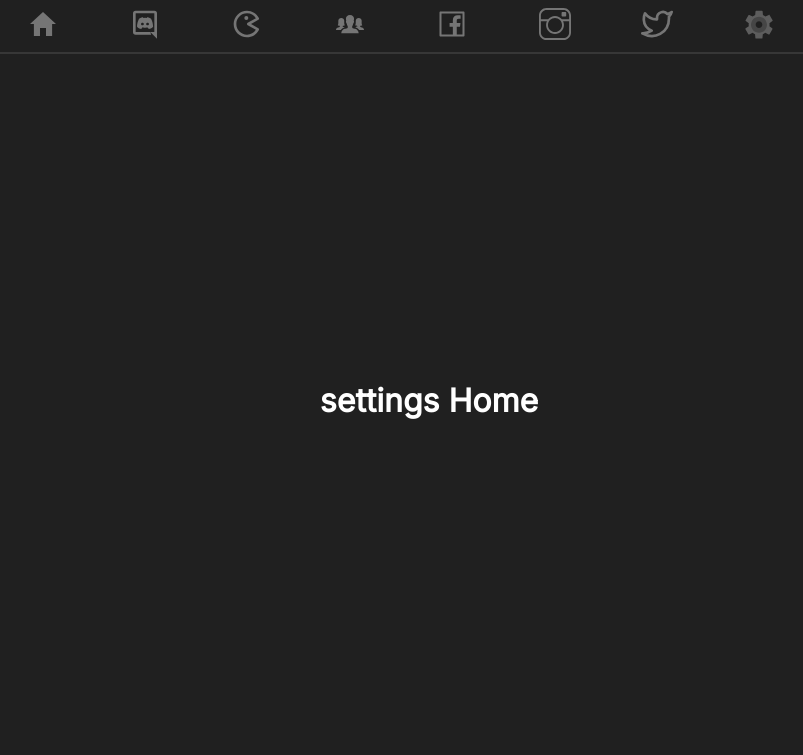
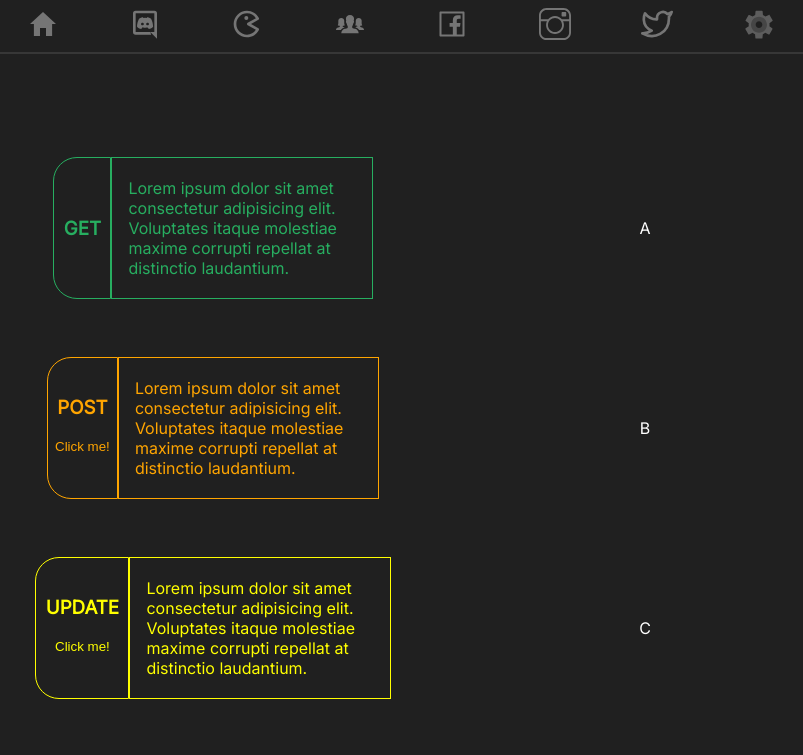
Before and after one commit to mois3222/web_react_app, a React (Vite) app: page /settings/home in a window 1280 px wide. Shown: the top 755 px of the page, without its empty margins (111-914 px from the left). Built offline with nearby package versions, Linux system fonts and the light colour scheme; data requests are answered from the project's data file.

Commit message:
commit: POST and GET done Date: 06/09/2023 Author: developMoi

```diff
--- a/src/API/db.json
+++ b/src/API/db.json
@@ -1,3 +1,74 @@
 {
-  "games": []
+  "games": [
+    {
+      "id": 1,
+      "name": "Zrist",
+      "img": "imgs/zrist-back.jpg",
+      "url": "https://html5.gamemonetize.com/iyq1x3g396ik7vhf71czo9ubmjrimzd4/",
+      "createAdt": "2023-09-07T00:47:46.295Z"
+    },
+    {
+      "id": 2,
+      "name": "Mini Switcher",
+      "img": "imgs/miniswitcher-back.jpg",
+      "url": "https://html5.gamemonetize.com/r822rwum14259b7wacvt1acbp3e4jv4a/",
+      "createAdt": "2023-09-07T00:47:46.295Z"
+    },
+    {
+      "id": 3,
+      "name": "FireBlob",
+      "img": "imgs/fireblob-back.jpg",
+      "url": "https://html5.gamemonetize.com/18maefikrn6r5isrep10icvc6lzfrfft/",
+      "createAdt": "2023-09-07T00:47:46.295Z"
+    },
+    {
+      "id": 4,
+      "name": "Mini Blocks",
+      "img": "imgs/miniblocks-back.jpg",
+      "url": "https://html5.gamemonetize.com/a3g08anaetn716zmnmike7tvgokee4ip/",
+      "createAdt": "2023-09-07T00:47:46.295Z"
+    },
+    {
+      "id": 5,
+      "name": "Mini Colors",
+      "img": "imgs/minicolors-back.jpg",
+      "url": "https://html5.gamemonetize.com/qdi48bsj1weirf128p32hoagcw2q9kr0/",
+      "createAdt": "2023-09-07T00:47:46.295Z"
+    },
+    {
+      "id": 6,
+      "name": "Emerald And Amber",
+      "img": "imgs/emeraldandamber-back.jpg",
+      "url": "https://html5.gamemonetize.com/qjyxz4nan9jjcwed12rspodfjqrsc773/",
+      "createAdt": "2023-09-07T00:47:46.295Z"
+    },
+    {
+      "id": 7,
+      "name": "Mini Push",
+      "img": "imgs/minipush-back.jpg",
+      "url": "https://html5.gamemonetize.com/fkcezxby2ig5nff714fgjvc287a7cd7s/",
+      "createAdt": "2023-09-07T00:47:46.295Z"
+    },
+    {
+      "id": 8,
+      "name": "FireBlob Winter",
+      "img": "imgs/fireblobwinter-back.jpg",
+      "url": "https://html5.gamemonetize.com/pj05r8tubjj0ukl65o5t9ha5pp111a2r/",
+      "createAdt": "2023-09-07T00:47:46.295Z"
+    },
+    {
+      "id": 9,
+      "name": "Gum Adventures DX",
+      "img": "imgs/gumdx-back.jpg",
+      "url": "https://html5.gamemonetize.com/ej2w8vnngsep8kcqsfxae8iyg6ghuci9/",
+      "createAdt": "2023-09-07T00:47:46.295Z"
+    },
+    {
+      "id": 10,
+      "name": "Mini Arrows",
+      "img": "imgs/miniarrows-back.jpg",
+      "url": "https://html5.gamemonetize.com/f1eta6xj4p282uxtt4fomstuq9sbkwcz/",
+      "createAdt": "2023-09-07T00:47:46.295Z"
+    }
+  ]
 }
--- /dev/null
+++ b/src/components/HomeSettings.tsx
@@ -0,0 +1,147 @@
+import CrudApi from "../service/crudApi";
+import { useEffect, useState } from "react";
+import TGames from "../modules/games";
+
+const HomeSettings = () => {
+  const api = CrudApi.getInstance();
+  const [res, setRes] = useState<TGames[]>([]);
+
+  useEffect(() => {
+    (async () => {
+      const rta: TGames[] = await api.GET();
+      setRes(rta);
+      console.log(rta);
+    })();
+  }, []);
+
+  const games: TGames[] = [
+    {
+      name: "Zrist",
+      img: "imgs/zrist-back.jpg",
+      url: "https://html5.gamemonetize.com/iyq1x3g396ik7vhf71czo9ubmjrimzd4/",
+    },
+    {
+      name: "Mini Switcher",
+      img: "imgs/miniswitcher-back.jpg",
+      url: "https://html5.gamemonetize.com/r822rwum14259b7wacvt1acbp3e4jv4a/",
+    },
+    {
+      name: "FireBlob",
+      img: "imgs/fireblob-back.jpg",
+      url: "https://html5.gamemonetize.com/18maefikrn6r5isrep10icvc6lzfrfft/",
+    },
+    {
+      name: "Mini Blocks",
+      img: "imgs/miniblocks-back.jpg",
+      url: "https://html5.gamemonetize.com/a3g08anaetn716zmnmike7tvgokee4ip/",
+    },
+    {
+      name: "Mini Colors",
+      img: "imgs/minicolors-back.jpg",
+      url: "https://html5.gamemonetize.com/qdi48bsj1weirf128p32hoagcw2q9kr0/",
+    },
+    {
+      name: "Emerald And Amber",
+      img: "imgs/emeraldandamber-back.jpg",
+      url: "https://html5.gamemonetize.com/qjyxz4nan9jjcwed12rspodfjqrsc773/",
+    },
+    {
+      name: "Mini Push",
+      img: "imgs/minipush-back.jpg",
+      url: "https://html5.gamemonetize.com/fkcezxby2ig5nff714fgjvc287a7cd7s/",
+    },
+    {
+      name: "FireBlob Winter",
+      img: "imgs/fireblobwinter-back.jpg",
+      url: "https://html5.gamemonetize.com/pj05r8tubjj0ukl65o5t9ha5pp111a2r/",
+    },
+    {
+      name: "Gum Adventures DX",
+      img: "imgs/gumdx-back.jpg",
+      url: "https://html5.gamemonetize.com/ej2w8vnngsep8kcqsfxae8iyg6ghuci9/",
+    },
+    {
+      name: "Mini Arrows",
+      img: "imgs/miniarrows-back.jpg",
+      url: "https://html5.gamemonetize.com/f1eta6xj4p282uxtt4fomstuq9sbkwcz/",
+    },
+  ];
+
+  const post = async () => {
+    const data = games.map((el, index) => ({
+      id: index + 1,
+      ...el,
+      createAdt: new Date(),
+    }));
+
+    for (const el of data) {
+      await api.POST(el).then((res) => res);
+    }
+  };
+  return (
+    <>
+      <section className="Main__settings--home">
+        <article className="Main__GET">
+          <div>
+            <h3>GET</h3>
+            {/*  <span className="Main__span--req">
+              Req Get {``}
+            </span> */}
+          </div>
+          <div>
+            <p>
+              Lorem ipsum dolor sit amet consectetur adipisicing elit.
+              Voluptates itaque molestiae maxime corrupti repellat at distinctio
+              laudantium.
+            </p>
+          </div>
+        </article>
+        <article>A</article>
+        <article className="Main__POST">
+          <div>
+            <h3>POST</h3>
+            <button onClick={async () => await post()}>Click me!</button>
+          </div>
+          <div>
+            <p>
+              Lorem ipsum dolor sit amet consectetur adipisicing elit.
+              Voluptates itaque molestiae maxime corrupti repellat at distinctio
+              laudantium.
+            </p>
+          </div>
+        </article>
+        <article>B</article>
+        <article className="Main__UPDATE">
+          <div>
+            <h3>UPDATE</h3>
+            <button>Click me!</button>
+          </div>
+          <div>
+            <p>
+              Lorem ipsum dolor sit amet consectetur adipisicing elit.
+              Voluptates itaque molestiae maxime corrupti repellat at distinctio
+              laudantium.
+            </p>
+          </div>
+        </article>
+        <article>C</article>
+        <article className="Main__DELETE">
+          <div>
+            <h3>DELETE</h3>
+            <button>Click me!</button>
+          </div>
+          <div>
+            <p>
+              Lorem ipsum dolor sit amet consectetur adipisicing elit.
+              Voluptates itaque molestiae maxime corrupti repellat at distinctio
+              laudantium.
+            </p>
+          </div>
+        </article>
+        <article>C</article>
+      </section>
+    </>
+  );
+};
+
+export default HomeSettings;
--- a/src/components/Settings.tsx
+++ b/src/components/Settings.tsx
@@ -35,7 +35,7 @@ const Settings = () => {
   };
 
   return (
-    <div className="Main__settings">
+    <section className="Main__settings">
       <form className="Main__form" onSubmit={handleSubmit}>
         <h2>Sign in</h2>
 
@@ -82,7 +82,7 @@ const Settings = () => {
           )}
         </button>
       </form>
-    </div>
+    </section>
   );
 };
 
--- a/src/containers/Main.tsx
+++ b/src/containers/Main.tsx
@@ -7,7 +7,10 @@ const Main = () => {
       <Routes>
         <Route path="/" element={<elementsController.Home />} />
         <Route path="/settings" element={<elementsController.Settings />} />
-        <Route path="/settings/home" element={<h1>settings Home</h1>} />
+        <Route
+          path="/settings/home"
+          element={<elementsController.HomeSettings />}
+        />
       </Routes>
     </main>
   );
--- a/src/controller/elementsController.ts
+++ b/src/controller/elementsController.ts
@@ -1,9 +1,11 @@
 import Home from "../components/Home";
 import Settings from "../components/Settings";
+import HomeSettings from "../components/HomeSettings";
 
 const elementsController = {
   Home,
   Settings,
+  HomeSettings,
 };
 
 export default elementsController;
--- /dev/null
+++ b/src/modules/games.ts
@@ -0,0 +1,9 @@
+interface TGames {
+  id?: number;
+  name: string;
+  url: string;
+  img: string;
+  createAdt?: Date;
+}
+
+export default TGames;
--- a/src/sass/containers/Main.scss
+++ b/src/sass/containers/Main.scss
@@ -57,4 +57,98 @@
     text-decoration: none;
     color: black;
   }
+
+  &__settings--home {
+    min-height: 100vh;
+    width: 80%;
+    margin: 0 auto;
+
+    display: grid;
+    place-items: center;
+    grid-template-columns: repeat(auto-fit, minmax(min(350px, 100%), 1fr));
+    gap: 0;
+
+    padding-top: 8rem;
+
+    article {
+      @extend %flex;
+      // justify-content:;
+      width: 100%;
+      height: 100%;
+      padding: 1em;
+      border-radius: 24px;
+
+      div {
+        h3 {
+          margin: 0;
+          padding: 0 0.5em;
+        }
+        &:nth-child(1) {
+          @extend %flex;
+          flex-direction: column;
+          button {
+            border: 0;
+            width: 100%;
+            padding: 0.5em;
+            border-radius: 8px;
+            background: transparent;
+            margin-top: 1em;
+          }
+
+          border: 1px solid;
+          border-top-left-radius: 24px;
+          border-bottom-left-radius: 24px;
+          // border: 1px solid white;
+          height: 70%;
+        }
+
+        &:nth-child(2) {
+          @extend %flex;
+          border: 1px solid;
+          width: 60%;
+          height: 70%;
+
+          p {
+            margin: 0;
+            padding: 1em;
+          }
+        }
+      }
+      // object-fit: cover;
+    }
+  }
+
+  &__GET {
+    color: #27ae60;
+    button {
+      color: #27ae60;
+      cursor: pointer;
+    }
+  }
+  &__POST {
+    color: orange;
+    button {
+      color: orange;
+      cursor: pointer;
+    }
+  }
+  &__UPDATE {
+    color: yellow;
+    button {
+      color: yellow;
+      cursor: pointer;
+    }
+  }
+  &__DELETE {
+    color: red;
+    button {
+      color: red;
+      cursor: pointer;
+    }
+  }
+
+  &__span--req {
+    margin-top: 1em;
+    padding: 0 0.5em;
+  }
 }
--- a/src/service/crudApi.ts
+++ b/src/service/crudApi.ts
@@ -1,5 +1,5 @@
 import HelperHttp from "../helpers/helpHttp";
-
+import TGames from "../modules/games";
 class CrudApi {
   private static instance: CrudApi;
   private constructor(private db = HelperHttp.getInstace()) {}
@@ -12,9 +12,7 @@ class CrudApi {
       .then((res) => res);
   }
 
-  async POST(data: { name: string; img: string; url: string; id?: number }) {
-    data.id = Date.now();
-
+  async POST(data: TGames) {
     return await this.db.post({
       options: {
         body: JSON.stringify(data),
```
